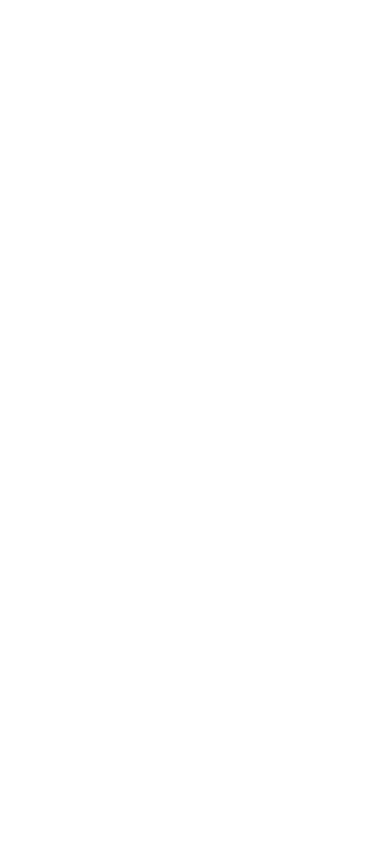
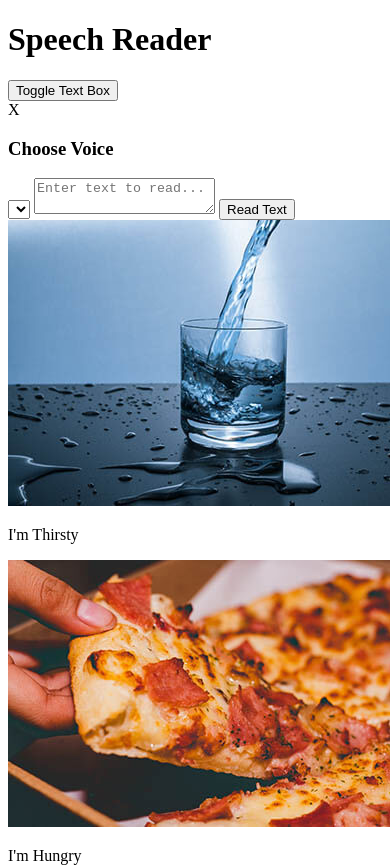
Before and after one commit to raihanulhaque643/JS_SpeechTextReader, a plain HTML site: page index.html in a window 390 px wide. Shown: the top 868 px of the page. Before the commit the page ends 844 px from the top, so only its background shows below. Drawn offline with Linux system fonts and the light colour scheme.

Commit message:
markup done including images div from js

```diff
--- a/index.html
+++ b/index.html
@@ -9,7 +9,20 @@
 </head>
 
 <body>
-
+    <div class="container">
+        <h1>Speech Reader</h1>
+        <button id="toggle" class="btn btn-toggle">
+            Toggle Text Box
+        </button>
+        <div class="text-box" id="text-box">
+            <div id="close" class="close">X</div>
+            <h3>Choose Voice</h3>
+            <select id="voices"></select>
+            <textarea id="text" placeholder="Enter text to read..."></textarea>
+            <button class="btn" id="read">Read Text</button>
+        </div>
+        <main></main>
+    </div>
 
 
     <script src="script.js"></script>
--- a/script.js
+++ b/script.js
@@ -0,0 +1,76 @@
+const main = document.querySelector('main');
+const voicesSelect = document.getElementById('voices');
+const textarea = document.getElementById('text');
+const readBtn = document.getElementById('read');
+const toggleBtn = document.getElementById('toggle');
+const closeBtn = document.getElementById('close');
+
+const data = [
+    {
+        image: './img/drink.jpg',
+        text: "I'm Thirsty"
+    },
+    {
+        image: './img/food.jpg',
+        text: "I'm Hungry"
+      },
+      {
+        image: './img/tired.jpg',
+        text: "I'm Tired"
+      },
+      {
+        image: './img/hurt.jpg',
+        text: "I'm Hurt"
+      },
+      {
+        image: './img/happy.jpg',
+        text: "I'm Happy"
+      },
+      {
+        image: './img/angry.jpg',
+        text: "I'm Angry"
+      },
+      {
+        image: './img/sad.jpg',
+        text: "I'm Sad"
+      },
+      {
+        image: './img/scared.jpg',
+        text: "I'm Scared"
+      },
+      {
+        image: './img/outside.jpg',
+        text: 'I Want To Go Outside'
+      },
+      {
+        image: './img/home.jpg',
+        text: 'I Want To Go Home'
+      },
+      {
+        image: './img/school.jpg',
+        text: 'I Want To Go To School'
+      },
+      {
+        image: './img/grandma.jpg',
+        text: 'I Want To Go To Grandmas'
+      }
+];
+
+data.forEach(createBox);
+
+// Create speech boxes
+function createBox(item) {
+    const box = document.createElement('div');
+
+    const { image, text } = item;
+
+    box.classList.add('box');
+    box.innerHTML = `
+        <img src="${image}" alt="${text}" />
+        <p class="info">${text}</p>
+    `;
+
+    // @todo - speak event
+
+    main.appendChild(box);
+}
```
Also changed, not shown: img/angry.jpg (added), img/drink.jpg (added), img/food.jpg (added), img/grandma.jpg (added), img/happy.jpg (added), img/home.jpg (added), img/hurt.jpg (added), img/outside.jpg (added), img/sad.jpg (added), img/scared.jpg (added), img/school.jpg (added), img/tired.jpg (added), 1 other file.
